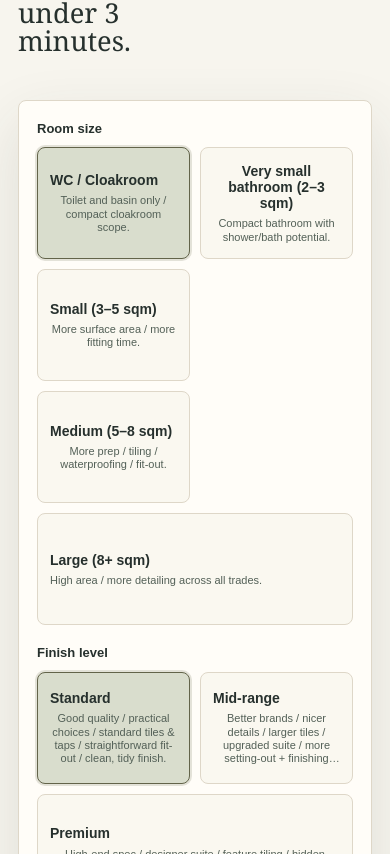
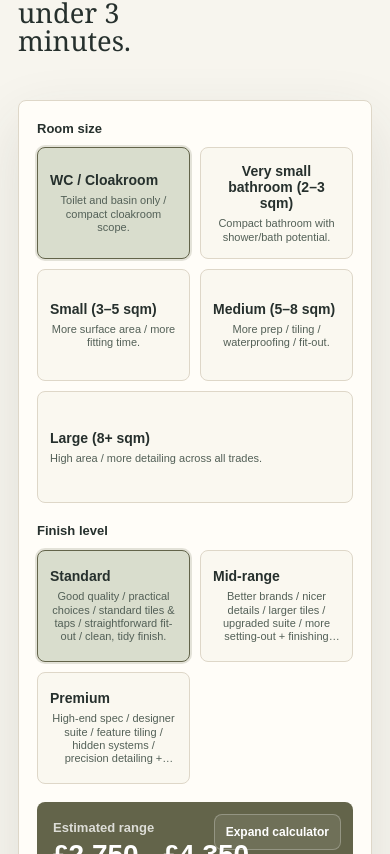
Before and after one commit to maycorbuildingservices-lang/maycor-website-next, a Next.js app: page / in a window 390 px wide. Shown: the part 1350-2204 px from the top of the page. Built offline with nearby package versions, Linux system fonts and the light colour scheme.

Commit message:
Improve mobile room size symmetry

```diff
--- a/src/app/globals.css
+++ b/src/app/globals.css
@@ -1318,8 +1318,18 @@ h3 {
     grid-template-columns: repeat(2, minmax(0, 1fr));
   }
 
-  .calculator-compact .room-grid-bottom .choice-card:last-child,
-  .calculator-compact .finish-grid .choice-card:last-child {
+  .calculator-compact .room-choice-stack {
+    display: grid;
+    grid-template-columns: repeat(2, minmax(0, 1fr));
+    gap: 10px;
+  }
+
+  .calculator-compact .room-grid-top,
+  .calculator-compact .room-grid-bottom {
+    display: contents;
+  }
+
+  .calculator-compact .room-grid-bottom .choice-card:last-child {
     grid-column: 1 / -1;
   }
 
```
